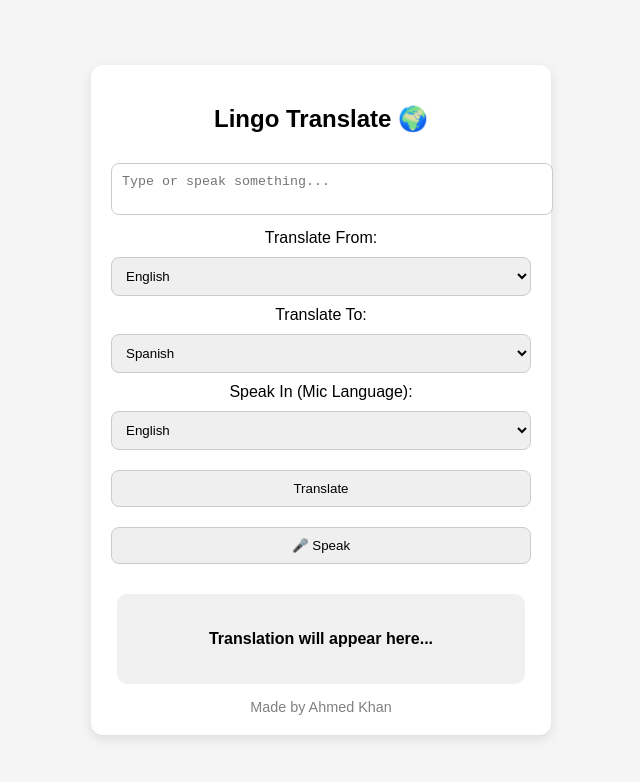
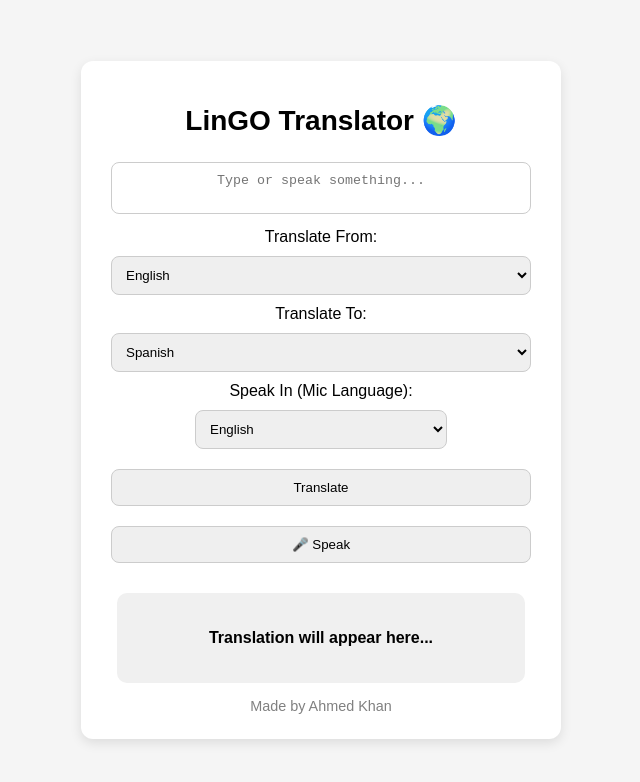
Before and after one commit to A1m3dk/translator-app, a website: page public/index.html in a window 1280 px wide. Shown: the whole page, without its empty margins (319-959 px from the left). Drawn offline with Linux system fonts and the light colour scheme.

Commit message:
fix input box and change dropdowns

```diff
--- a/public/index.html
+++ b/public/index.html
@@ -2,7 +2,7 @@
 <html lang="en">
 <head>
   <meta charset="UTF-8">
-  <title>Lingo Translate</title>
+  <title>LinGO 🌍 Translate</title>
   <style>
     body {
       font-family: Arial, sans-serif;
@@ -15,11 +15,15 @@
     }
     .container {
       background: white;
-      padding: 20px;
+      padding: 25px 30px;
       border-radius: 12px;
       box-shadow: 0px 4px 12px rgba(0,0,0,0.1);
       width: 420px;
       text-align: center;
+    }
+    h1 {
+      margin-bottom: 15px;
+      font-size: 28px;
     }
     select, textarea, button {
       margin: 10px 0;
@@ -27,9 +31,11 @@
       padding: 10px;
       border-radius: 8px;
       border: 1px solid #ccc;
+      box-sizing: border-box;
     }
     textarea {
       resize: none; /* stop resizing */
+      text-align: center;
     }
     #output {
       margin: 20px auto 0 auto;
@@ -55,11 +61,18 @@
       font-size: 0.9em;
       color: gray;
     }
+
+    /* Mic dropdown smaller */
+    #micLang {
+      width: 60%;
+      display: inline-block;
+      margin: 10px auto;
+    }
   </style>
 </head>
 <body>
   <div class="container">
-    <h2>Lingo Translate 🌍</h2>
+    <h1>LinGO Translator 🌍</h1>
 
     <textarea id="inputText" placeholder="Type or speak something..."></textarea>
 
@@ -124,7 +137,6 @@
       }
     }
 
-    // Microphone speech recognition
     const micButton = document.getElementById("micButton");
     let recognition;
 
```
